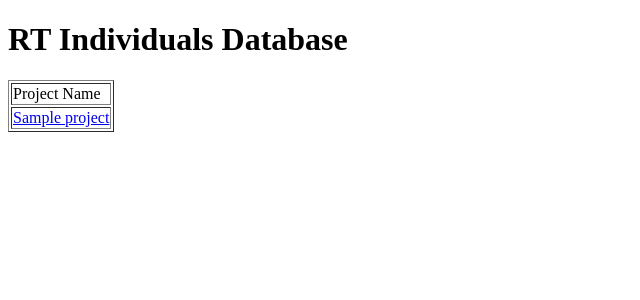
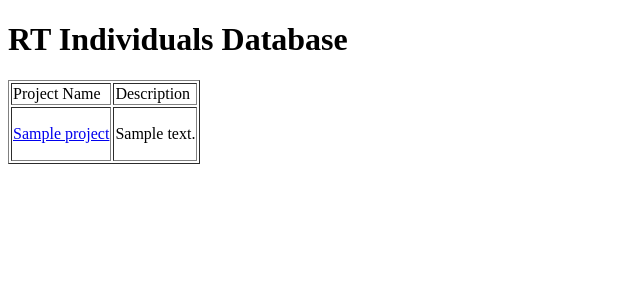
Before and after one commit to NathanOrdSec/rtdb, a Django app: page /list/project/ in a window 1280 px wide. Shown: the part 124-424 px from the top of the page, without its empty margins (0-640 px from the left). Run offline with Django 5.2, Linux system fonts and the light colour scheme; tables that the repository leaves empty hold one stand-in row (values such as "Sample post"); some libraries are stand-ins or nearby versions.

Commit message:
Added Desc

```diff
--- a/objectManagement/templates/projects/projectList.html
+++ b/objectManagement/templates/projects/projectList.html
@@ -13,6 +13,7 @@
         {% if perms.objectManagement.can_mark_approved %}
         <td>Approved</td>
         {% endif %}
+        <td>Description</td>
     </tr>
     {% for project in allProjects %}
     <tr>
@@ -20,6 +21,7 @@
         {% if perms.objectManagement.can_mark_approved %}
         <td><p>{{ project.projectStatus.approved }}</p></td>
         {% endif %}
+        <td><p class="multiple-truncate">{{ project.projectDescription }}</p></td>
     </tr>
     {% endfor %}
   </table>
```
